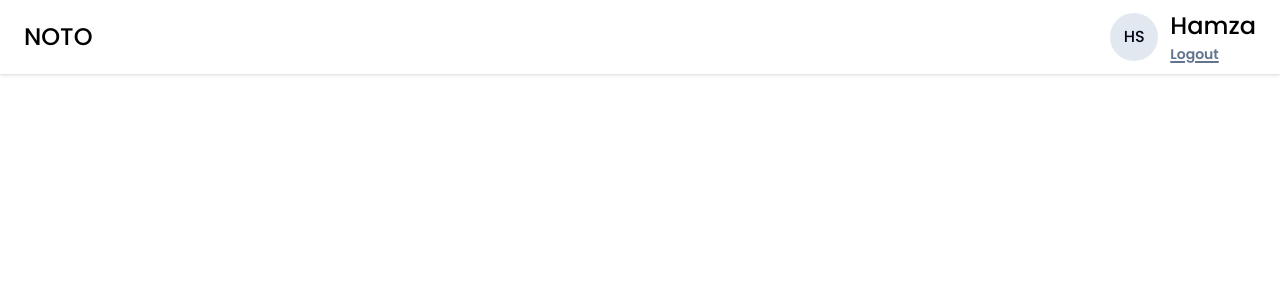
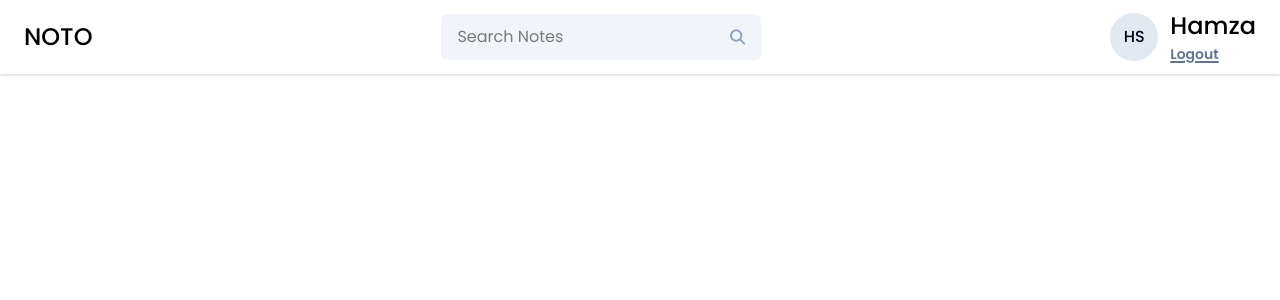
Before and after one commit to hammzza16/NOTO, a React (Vite) app in the folder frontend/NOTO-APP/: page /dashboard in a window 1280 px wide. Shown: the top 300 px of the page. Built offline with nearby package versions, Linux system fonts and the light colour scheme.

Commit message:
SeacrBar INPUT

```diff
--- a/frontend/NOTO-APP/src/components/Navbar.jsx
+++ b/frontend/NOTO-APP/src/components/Navbar.jsx
@@ -1,11 +1,41 @@
-import React from "react";
+import React, { useState } from "react";
 import ProfileInfo from "./Cards/profileInfo";
+import {
+  BrowserRouter,
+  Routes,
+  Route,
+  Router,
+  Navigate,
+  useNavigate,
+} from "react-router-dom";
+import SearchBar from "./SearchBar/SearchBar";
 
 const Navbar = () => {
+  let [searchQuery, setSearchQuery] = useState("");
+  let navigate = useNavigate();
+
+  let onLogout = () => {
+    navigate("/login");
+  };
+
+  let handleSearch = () => {};
+
+  let onClearSearch = () => {
+    setSearchQuery("");
+  };
+
   return (
     <div className="flex items-center justify-between bg-white px-6 py-2 drop-shadow">
       <h2 className="text-2xl font-medium text-black py-2">NOTO</h2>
-      <ProfileInfo />
+      <SearchBar
+        value={searchQuery}
+        onChange={({ target }) => {
+          setSearchQuery(target.value);
+        }}
+        handleSearch={handleSearch}
+        onClearSearch={onClearSearch}
+      />
+      <ProfileInfo onLogout={onLogout} />
     </div>
   );
 };
--- /dev/null
+++ b/frontend/NOTO-APP/src/components/SearchBar/SearchBar.jsx
@@ -0,0 +1,31 @@
+import React from "react";
+import { FaMagnifyingGlass } from "react-icons/fa6";
+import { IoMdClose } from "react-icons/io";
+
+const SearchBar = ({ value, onChange, handleSearch, onClearSearch }) => {
+  return (
+    <div className="w-80 flex items-center px-4 bg-slate-100 rounded-md">
+      <input
+        type="text"
+        placeholder="Search Notes"
+        className="w-full text-s bg-transparent py-[11px] outline-none"
+        value={value}
+        onChange={onChange}
+      />
+
+      {value && (
+        <IoMdClose
+          className="text-xl text-slate-500 cursor-pointer hover:text-black mr-3"
+          onClick={onClearSearch}
+        />
+      )}
+
+      <FaMagnifyingGlass
+        className="text-slate-400 cursor-pointer hover:text-black"
+        onClick={handleSearch}
+      />
+    </div>
+  );
+};
+
+export default SearchBar;
```
